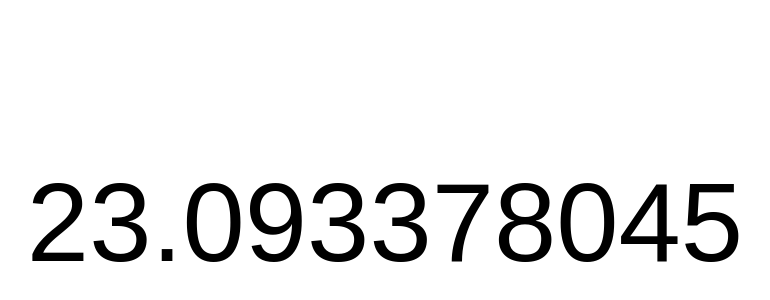
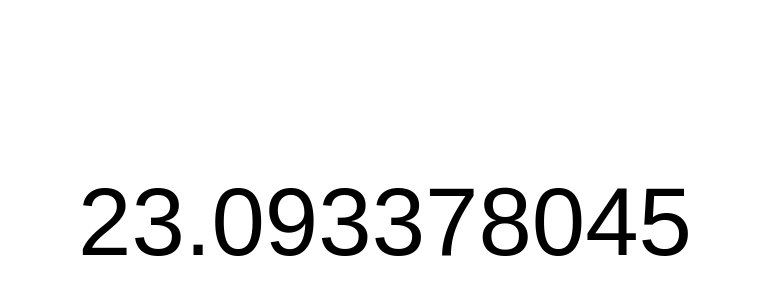
Before and after one commit to jorgepe8/ContadorEdad, a plain HTML site: page index.html in a window 1280 px wide. Shown: the part 178-478 px from the top of the page, without its empty margins (255-1025 px from the left). Drawn offline with Linux system fonts and the light colour scheme.

Commit message:
Update styles.css

```diff
--- a/styles.css
+++ b/styles.css
@@ -18,6 +18,6 @@ body {
   }
 
   #edad {
-    font-size: 7em;
+    font-size: 6em;
     color: black;
   }
```
